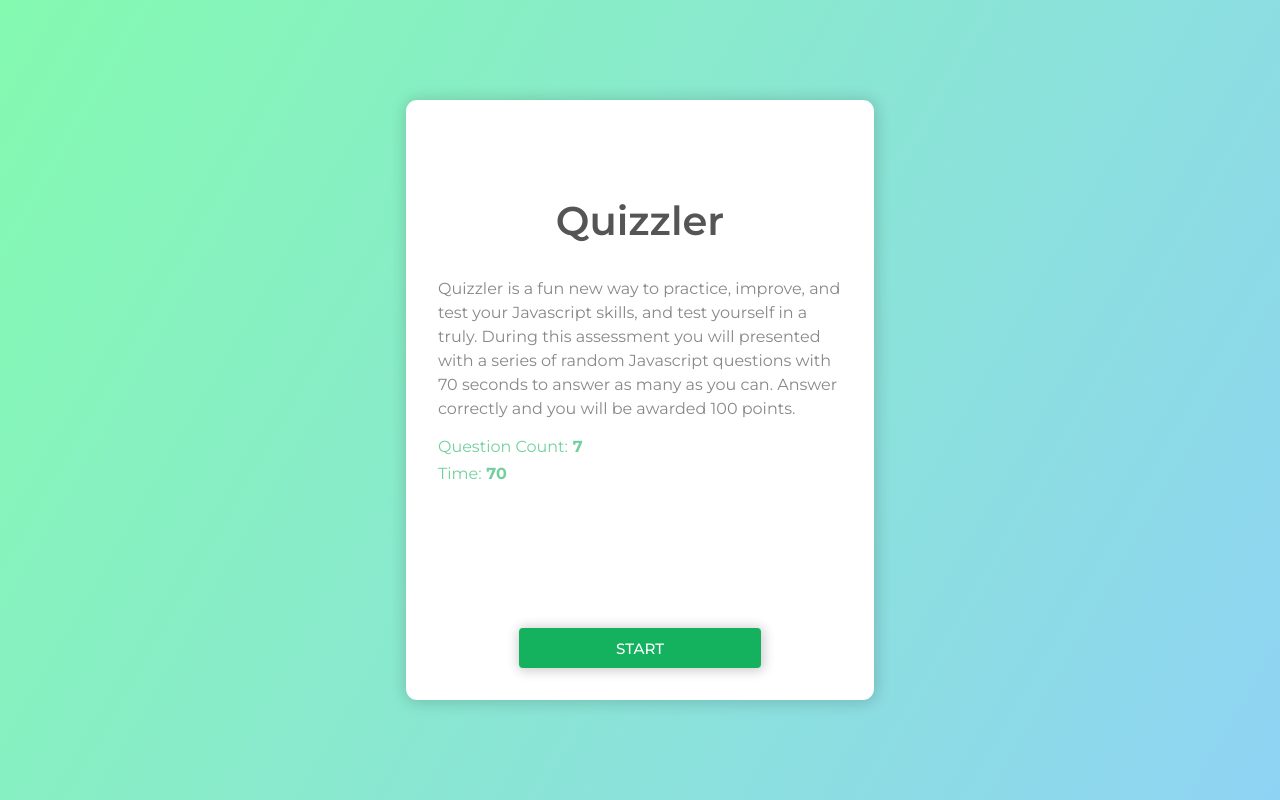
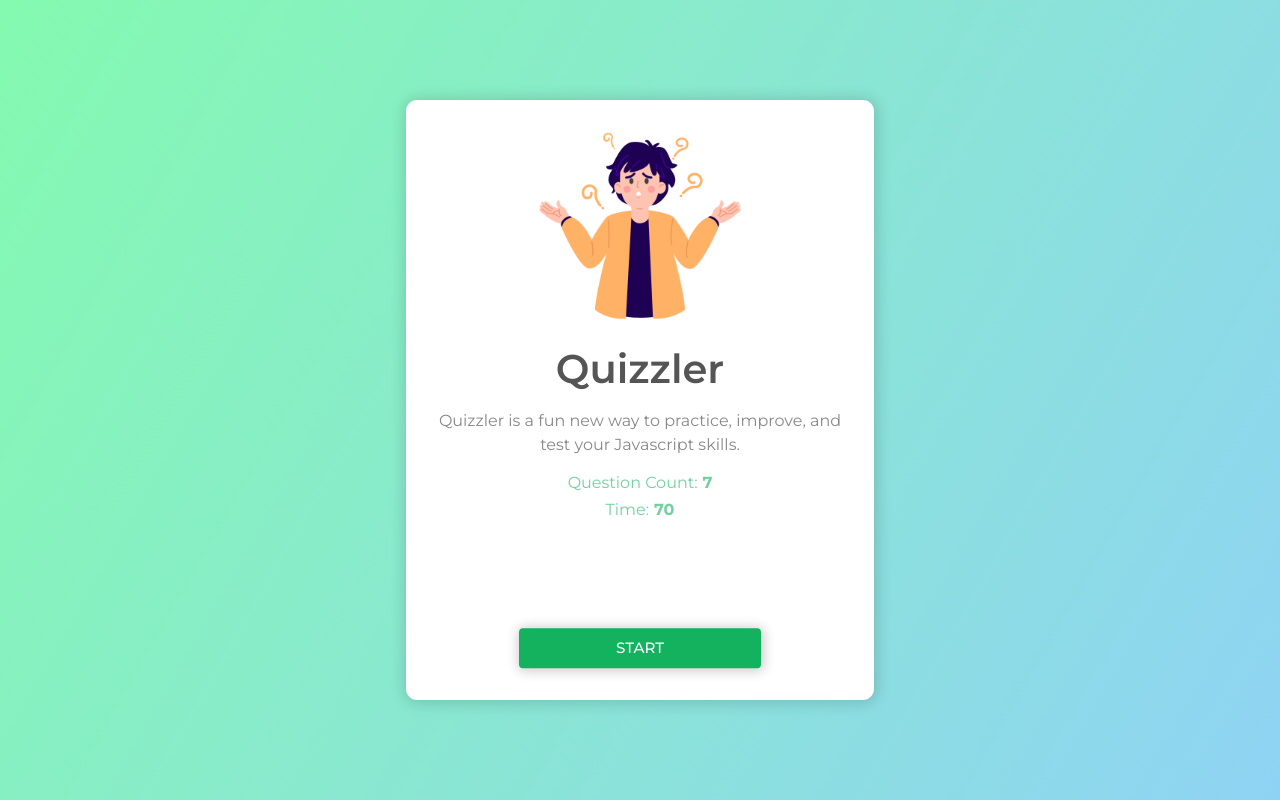
Before and after one commit to wasimreja/quizzler, a plain HTML site: page index.html in a window 1280 px wide. Drawn offline with Linux system fonts and the light colour scheme.

Commit message:
Add vector illustration

```diff
--- a/index.html
+++ b/index.html
@@ -10,6 +10,7 @@
 <div id="quiz-app">
 
     <section class="center-card quiz-details" id="quiz-details">
+        <img src="img/Untitled design.png" alt="Vector Illustration">
         <h2 class="quiz-details__title"></h2>
         <p class="quiz-details__description"></p>
         <div class="quiz-details__meta --qc">
--- a/scripts/index.js
+++ b/scripts/index.js
@@ -59,7 +59,7 @@ function initApp() {
 
     quiz = new Quiz(
         "Quizzler",
-        `Quizzler is a fun new way to practice, improve, and test your Javascript skills, and test yourself in a truly. During this assessment you will presented with a series of random Javascript questions with 70 seconds to answer as many as you can. Answer correctly and you will be awarded 100 points.`,
+        `Quizzler is a fun new way to practice, improve, and test your Javascript skills.`,
         70,
         questions);
 
--- a/styles/styles.css
+++ b/styles/styles.css
@@ -106,7 +106,7 @@ body {
 .quiz-details__title {
     font-weight: 600;
     text-align: center;
-    margin: 4rem 0 2rem;
+    margin-top: 1.5rem;
     font-size: 2.5rem;
     color: #555;
 }
@@ -116,12 +116,14 @@ body {
     color: #888;
     line-height: 24px;
     margin-bottom: 1rem;
+    text-align: center;
 }
 
 .quiz-details__meta {
     margin-top: .5rem;
     opacity: 0.6;
     color: #14b25f;
+    text-align: center;
 }
 
 .quiz-details__meta span {
@@ -327,3 +329,10 @@ body {
     background: #14b25f;
     width: 60%;
 }
+
+img {
+    display: block;
+    margin-left: auto;
+    margin-right: auto;
+    width: 50%;
+}
```
Also changed, not shown: img/Untitled design.png (added).
